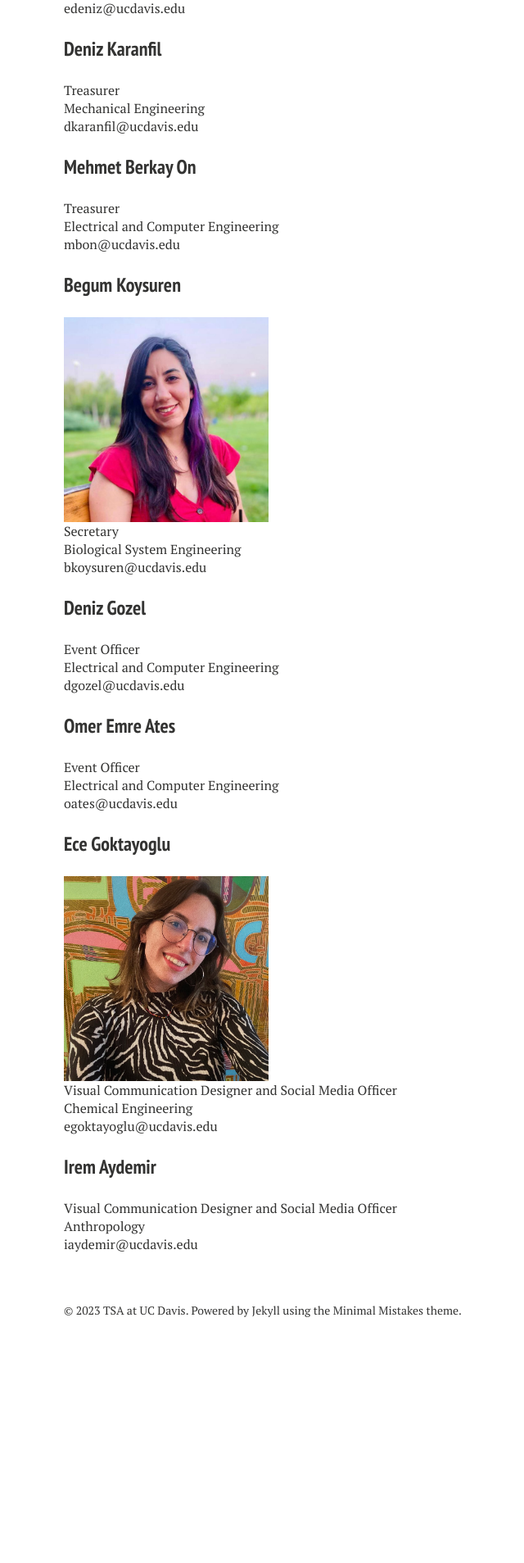
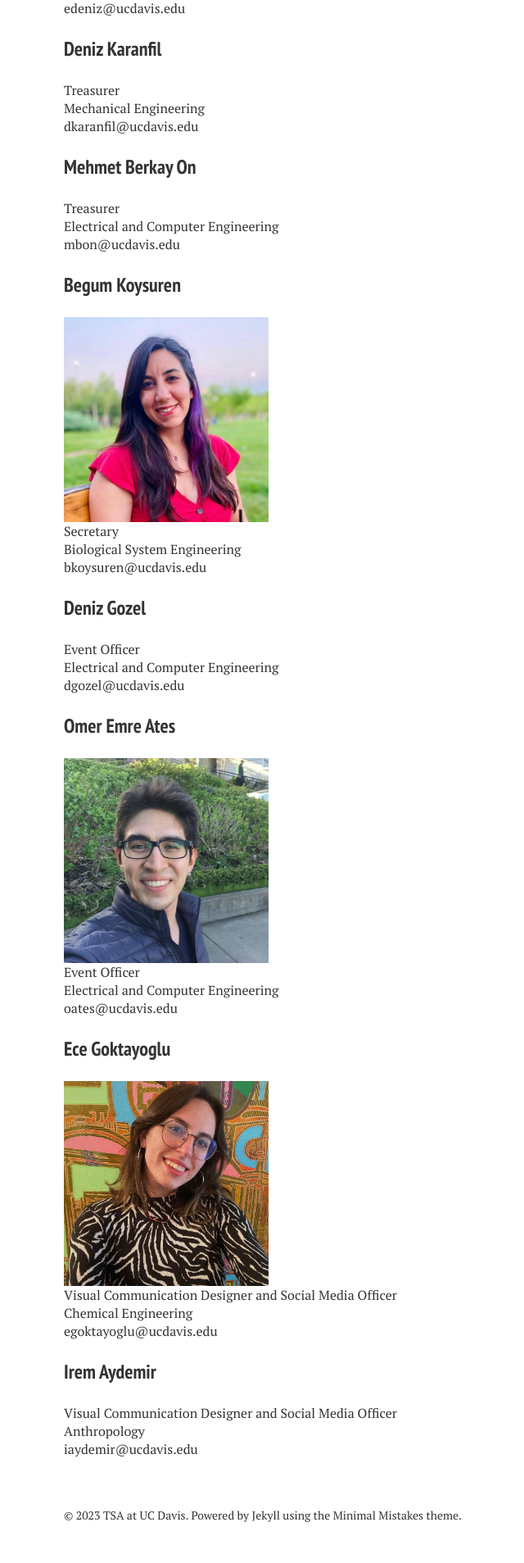
Before and after one commit to tsaatucdavis/tsaatucdavis.github.io, a Jekyll site: the page built from people.md, in a window 1280 px wide. Shown: the part 898-2805 px from the top of the page at 82% size, without its empty margins (242-882 px from the left). Built offline with Jekyll 4.4.1, drawn with Linux system fonts in a browser that asks for light colours; nearby versions of some CDN libraries; before the commit the page ends 2555 px from its top, so only the background shows below that.

Commit message:
Update people.md

```diff
--- a/people.md
+++ b/people.md
@@ -41,6 +41,7 @@
 dgozel@ucdavis.edu <br/>
 
 ### Omer Emre Ates
+<img align="middle" width="250" src="{{ site.url }}/images/Omer.jpg" alt="..."> <br/>
 Event Officer <br/>
 Electrical and Computer Engineering <br/>
 oates@ucdavis.edu <br/>
```
